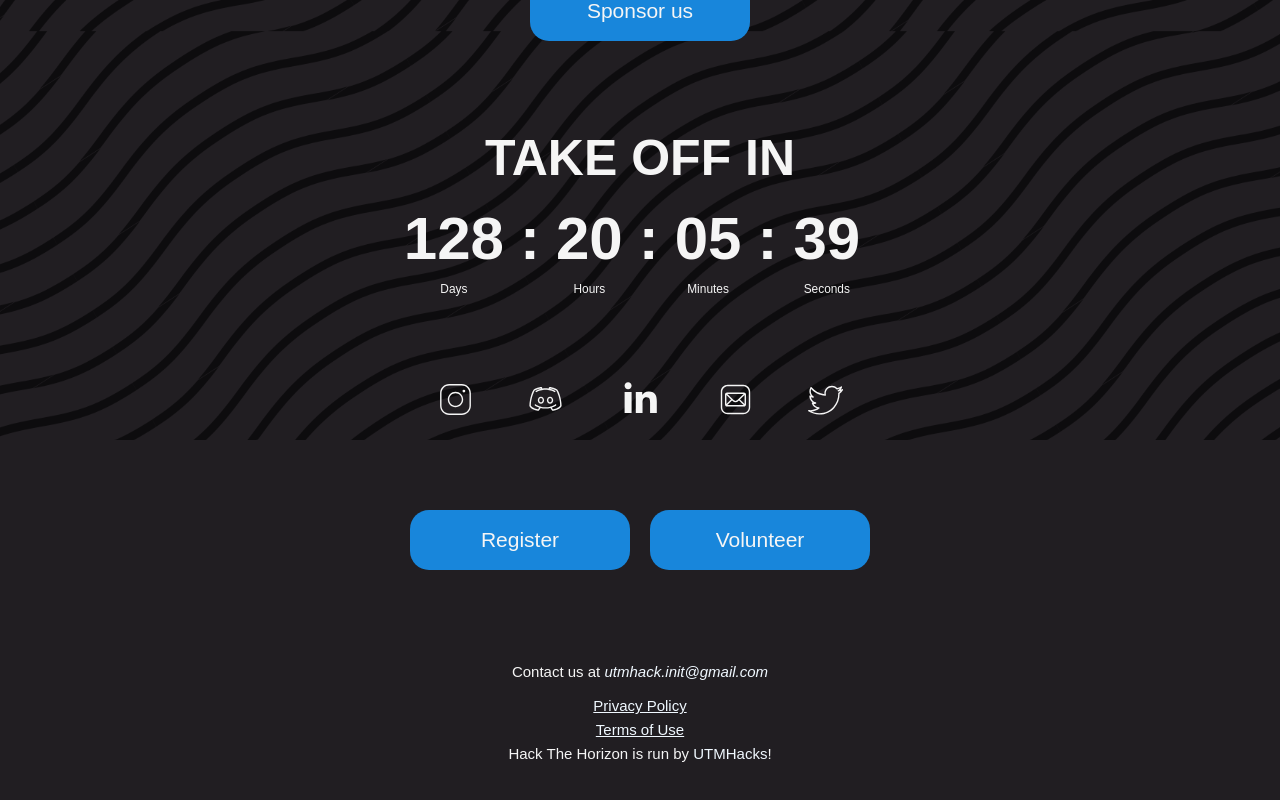
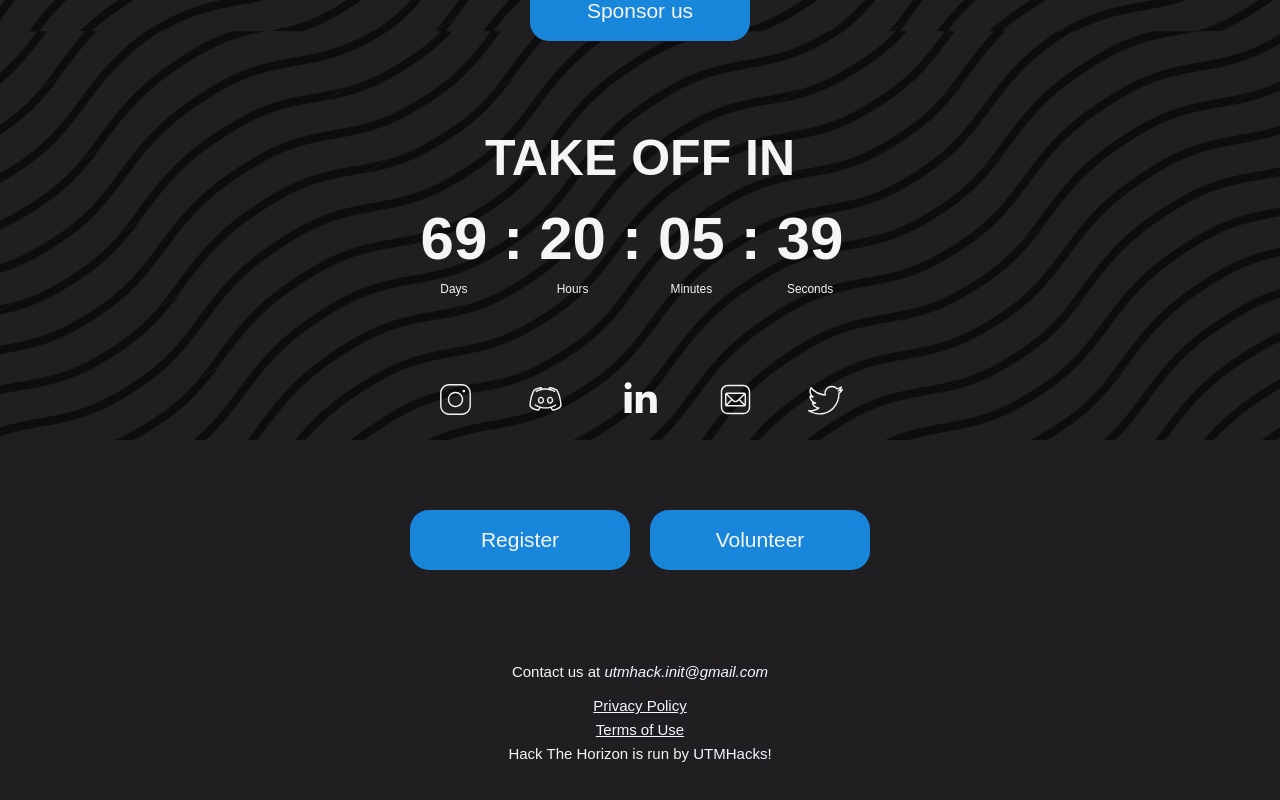
Before and after one commit to Franco-Aparicio/Hack-the-Horizon-Website, a React (Create React App) app: page / in a window 1280 px wide. Shown: the part 2323-3123 px from the top of the page. Built offline with nearby package versions, Linux system fonts and the light colour scheme; a web font is replaced by a local one.

Commit message:
added correct date

```diff
--- a/src/components/Countdown.js
+++ b/src/components/Countdown.js
@@ -3,7 +3,7 @@ import './countdown.css';
 
 export default function Countdown() {
   const [countdownDate, setCountdownDate] = useState(
-    new Date('12/25/2023').getTime()
+    new Date('10/27/2023').getTime()
   );
   const [state, setState] = useState({
     days: 0,
```
